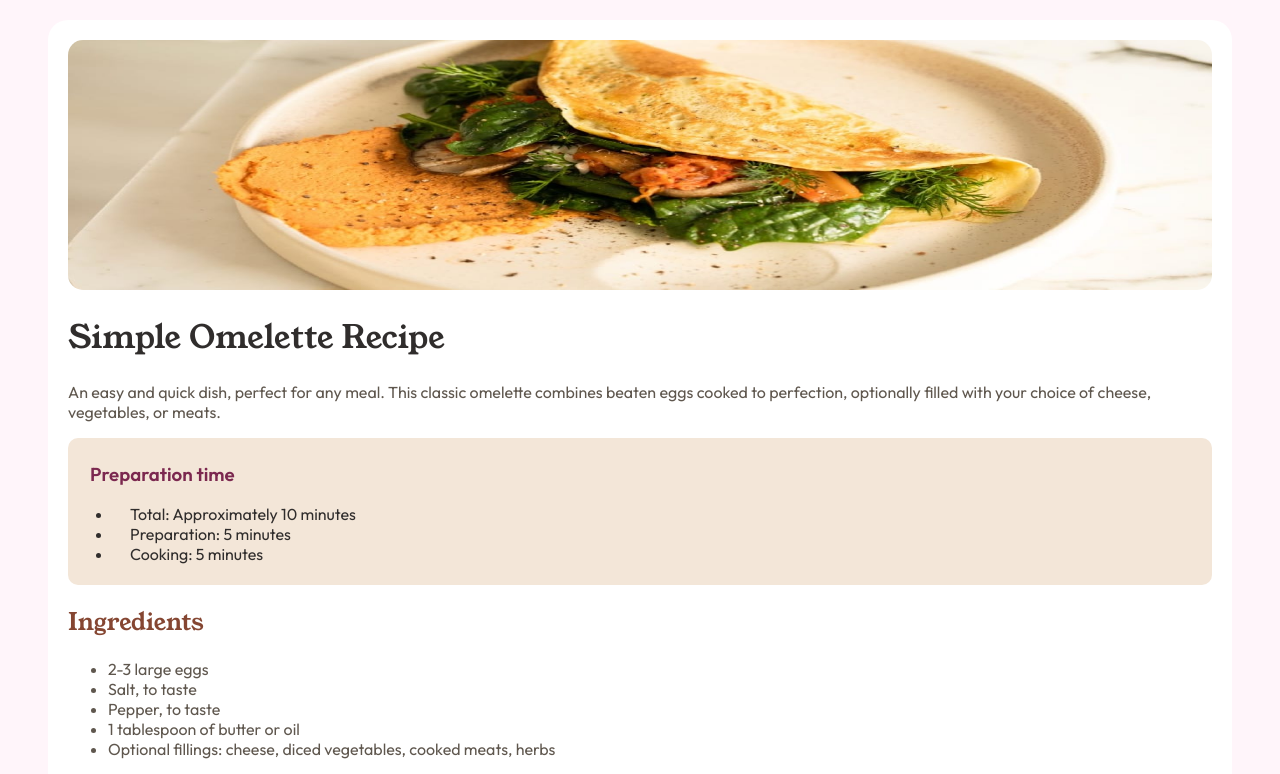
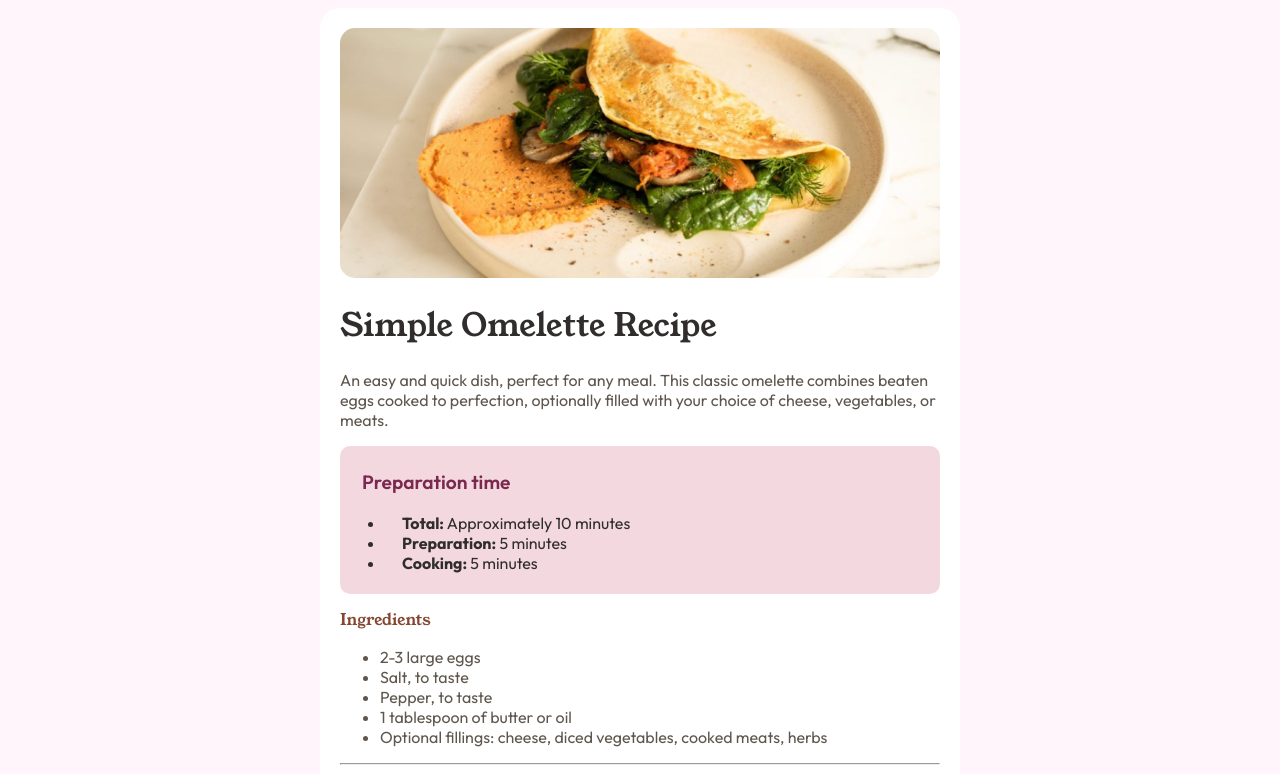
Before and after one commit to julianaroberto/Frontendmentor, a plain HTML site: page exercicio-basico/recipe-page-main/index.html in a window 1280 px wide. Shown: the top 774 px of the page. Drawn offline with Linux system fonts and the light colour scheme.

Commit message:
att width

```diff
--- a/exercicio-basico/recipe-page-main/index.html
+++ b/exercicio-basico/recipe-page-main/index.html
@@ -12,7 +12,9 @@
 </head>
 <body>
   <main>
-    <img id="cabecalho" src="assets/images/image-omelette.jpeg" alt="sanduíche">
+    <picture>
+      <img id="cabecalho" src="assets/images/image-omelette.jpeg" alt="sanduíche">
+    </picture>
 
     <h1>Simple Omelette Recipe</h1>
     <p>
@@ -23,9 +25,9 @@
     <div class="conteudo">
       <h3>Preparation time</h3>
       <ul class="lista1">
-        <li>Total: Approximately 10 minutes</li>
-        <li>Preparation: 5 minutes</li>
-        <li>Cooking: 5 minutes</li>
+        <li><strong>Total:</strong> Approximately 10 minutes</li>
+        <li><strong>Preparation:</strong> 5 minutes</li>
+        <li><strong>Cooking:</strong> 5 minutes</li>
       </ul>
     </div>
     <h2>Ingredients</h2>
--- a/exercicio-basico/recipe-page-main/style.css
+++ b/exercicio-basico/recipe-page-main/style.css
@@ -6,9 +6,29 @@
 
 /* outfit 400, 600, 900 */
 
+*{
+    font-size: 16px;
+}
+
 body{
     background-color: hsl(330, 100%, 98%);
+}
 
+body {
+    min-width: 375px;
+    max-width: 1440px;
+}
+
+main {
+    background-color: white;
+    border-radius: 20px;
+    width: 600px;
+    padding: 20px;
+    margin: auto;
+}
+
+img {
+    width: 100%;
 }
 
 main {
@@ -18,12 +38,6 @@ main {
     color: hsl(30, 10%, 34%);
 }
 
-main {
-    background-color: white;
-    border-radius: 20px;
-    margin: 20px 40px;
-    padding: 20px 20px;
-}
 #cabecalho {
     width: 100%;
     height: 250px;
@@ -31,7 +45,8 @@ main {
 }
 
 h1 {
-    font-family: "Young Serif", serif;
+    font-size: 2em;
+    font-family: "Young Serif", arial, serif;
     font-weight: 400;
     font-style: normal;
     color:  hsl(24, 5%, 18%);
@@ -45,10 +60,12 @@ h2 {
 }
 
 h3 {
+    font-size: 1.2em;
     color: hsl(332, 51%, 32%);
     font-family: "Outfit", arial;
     font-weight: 600;
     font-style: normal;
+
 }
 
 .lista1 {
@@ -59,7 +76,7 @@ hr {
     color: hsl(30, 18%, 87%);
 }
 .conteudo {
-    background-color: hsl(30, 54%, 90%);
+    background-color: hsl(342, 53%, 90%);
     border-radius: 10px;
     padding: 5px 5px;
     text-indent: 17px;
```
